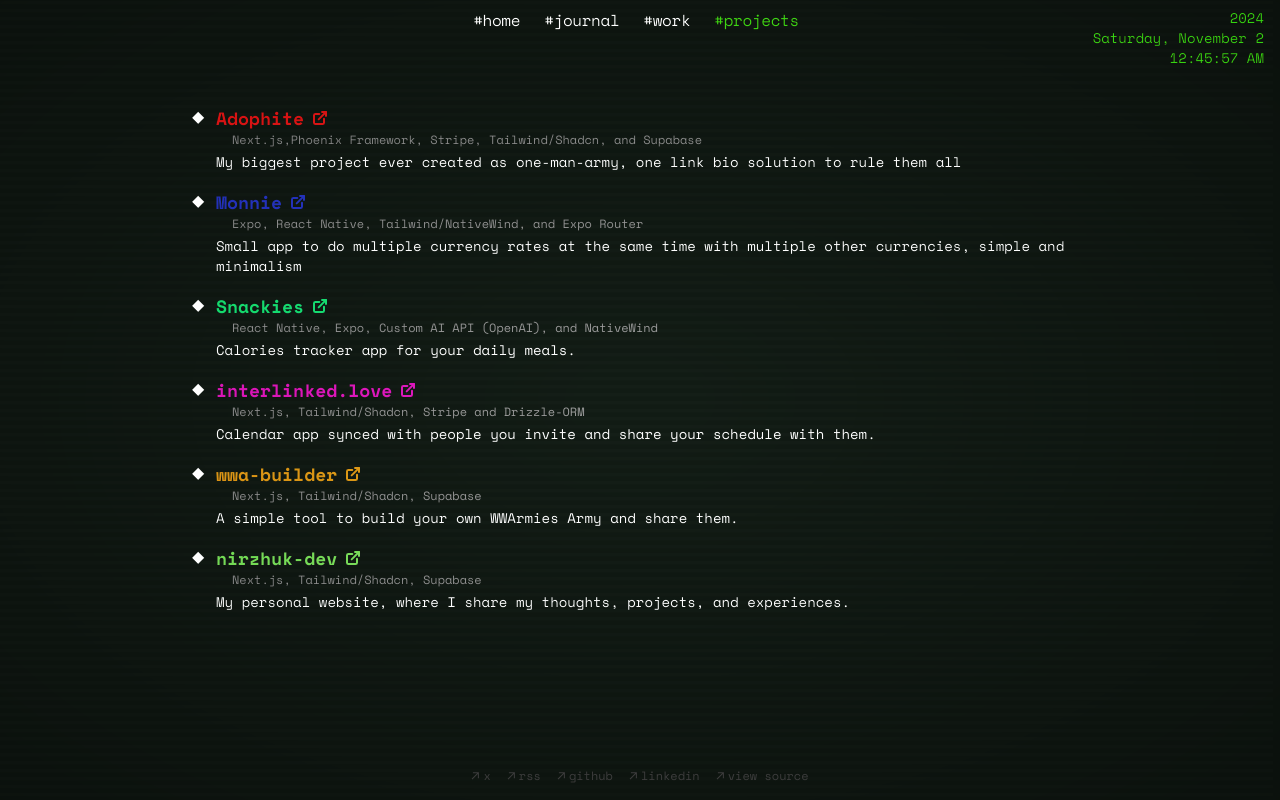
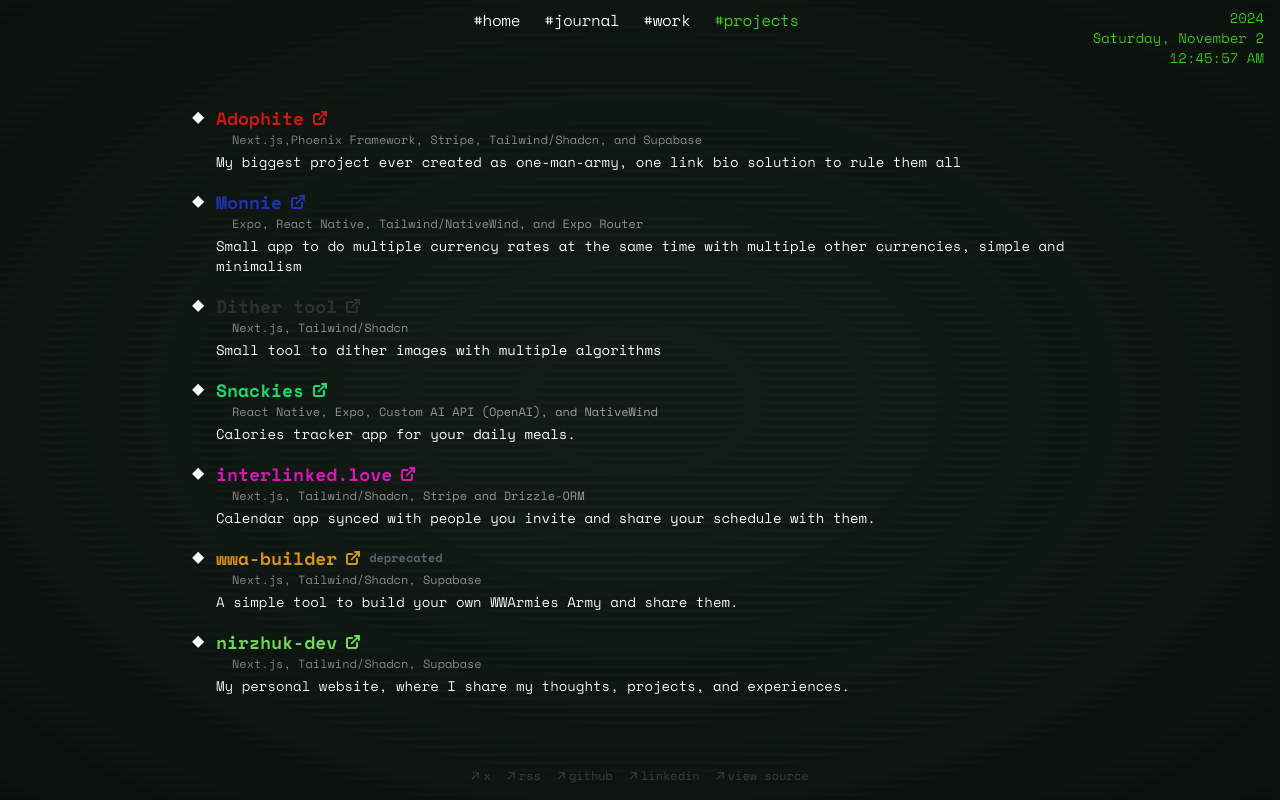
Before and after one commit to Nirzhuk/nirzhuk.dev, a Next.js app: page /projects in a window 1280 px wide. Built offline with nearby package versions, Linux system fonts and the light colour scheme.

Commit message:
feat: add dither tool

```diff
--- a/app/projects/page.tsx
+++ b/app/projects/page.tsx
@@ -11,6 +11,7 @@ const projects = [
     stack: 'Next.js,Phoenix Framework, Stripe, Tailwind/Shadcn, and Supabase',
     color: '#e01818',
     colorHover: '#f71919',
+    deprecated: false,
   },
   {
     name: 'Monnie',
@@ -20,6 +21,16 @@ const projects = [
     stack: 'Expo, React Native, Tailwind/NativeWind, and Expo Router',
     color: '#2b3dc7',
     colorHover: '#3b4dc7',
+    deprecated: false,
+  },
+  {
+    name: 'Dither tool',
+    url: 'https://dither.nirzhuk.dev',
+    description: 'Small tool to dither images with multiple algorithms',
+    stack: 'Next.js, Tailwind/Shadcn',
+    color: '#383838',
+    colorHover: '#484848',
+    deprecated: false,
   },
   {
     name: 'Snackies',
@@ -28,6 +39,7 @@ const projects = [
     stack: 'React Native, Expo, Custom AI API (OpenAI), and NativeWind',
     color: '#18e083',
     colorHover: '#21f793',
+    deprecated: false,
   },
   {
     name: 'interlinked.love',
@@ -36,6 +48,7 @@ const projects = [
     stack: 'Next.js, Tailwind/Shadcn, Stripe and Drizzle-ORM',
     color: '#e018c2',
     colorHover: '#f721d7',
+    deprecated: false,
   },
   {
     name: 'wwa-builder',
@@ -44,6 +57,7 @@ const projects = [
     stack: 'Next.js, Tailwind/Shadcn, Supabase',
     color: '#e0a418',
     colorHover: '#e1c369',
+    deprecated: true,
   },
   {
     name: 'nirzhuk-dev',
@@ -52,6 +66,7 @@ const projects = [
     stack: 'Next.js, Tailwind/Shadcn, Supabase',
     color: '#8be169',
     colorHover: '#9be169',
+    deprecated: false,
   },
 ];
 
@@ -75,8 +90,8 @@ export default function Page() {
               onMouseEnter={e => (e.currentTarget.style.color = project.colorHover)}
               onMouseLeave={e => (e.currentTarget.style.color = project.color)}
             >
-              {project.name}
-              <ExternalLink strokeWidth={3} className="size-4" />
+              {project.name} <ExternalLink strokeWidth={3} className="size-4" />
+              {project.deprecated && <span className="text-gray-500 text-xs">deprecated</span>}
             </Link>
             <p className="text-neutral-400 dark:text-neutral-300 text-xs ml-4">{project.stack}</p>
             <p className="text-sm mt-1">{project.description}</p>
```
